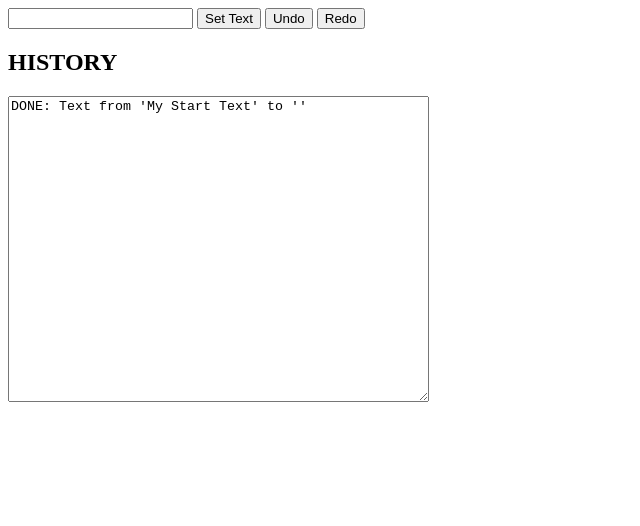
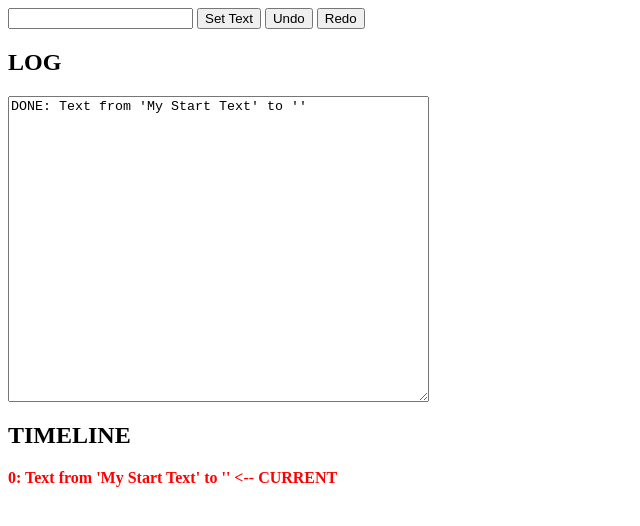
Before and after one commit to Darkfafi/CommandDesignPatternTest, a plain HTML site: page index.html in a window 1280 px wide. Both pictures are taken after a click on the button "Set Text". Shown: the whole page, without its empty margins (0-640 px from the left). Drawn offline with Linux system fonts and the light colour scheme.

Commit message:
added simple timeline visualization and renamed HISTORY to LOG

```diff
--- a/index.html
+++ b/index.html
@@ -1,18 +1,24 @@
 <html>
 	<head>
 		<title>Actions Test</title>
-		<script src="js/Actions/Actions.js"></script>
 	</head>
 	<body>
 
 		<h3 id="MyText">My Start Text</h3>
-		<input id="textInput" type="textfield"></input>
+		<input id="textInput" type="textfield">
 		<button id="setTextButton"> Set Text </button>
 		<button id="undoButton"> Undo </button>
 		<button id="redoButton"> Redo </button>
 
-		<h2>HISTORY</h2>
-		<textarea id="historyTextArea" rows="20" cols="50"></textarea>
+		<div>
+			<h2>LOG</h2>
+			<textarea id="historyTextArea" rows="20" cols="50"></textarea>
+		</div>
+
+		<div>
+			<h2>TIMELINE</h2>
+			<div id="timelineVisualizationHolder"></div>
+		</div>
 
 		<script>
 			let text = document.getElementById("MyText"); // Display Text Reference
@@ -21,6 +27,7 @@
 			let undoButton = document.getElementById("undoButton"); // Undo Button Reference
 			let redoButton = document.getElementById("redoButton"); // Redo Button Reference
 			let historyTextArea = document.getElementById("historyTextArea"); // History Text Area Reference
+			let timelineVisualizationHolder = document.getElementById("timelineVisualizationHolder"); // History Visualization Reference
 
 
 			let tracker = new ActionTracker(); // Creating the instance of the ActionTracker
@@ -42,12 +49,14 @@
 				{
 					text.innerHTML = inputText; // Set Text to new text at the given time
 					historyTextArea.innerHTML += "DONE: " + actionName + "\n"; // Update history log
+					UpdateVisualizationHistory();
 				},
 				// Undo
 				()=>
 				{
 					text.innerHTML = prevText; // Set Text to previous text at the given time
 					historyTextArea.innerHTML += "Reverted: " + actionName + "\n"; // Update history log
+					UpdateVisualizationHistory();
 				}));
 
 				textInput.value = "";
@@ -65,6 +74,30 @@
 				tracker.redoPreviousAction(); // Call the RedoPreviousAction in our tracker
 			}
 
+			function UpdateVisualizationHistory()
+			{
+				let names = tracker.getActionHistoryNamesList();
+
+				timelineVisualizationHolder.innerHTML = "";
+
+				for(var i = 0; i < names.length; i++)
+				{
+					var e = document.createElement("H4");
+					var styleString = "";
+					e.innerHTML += i+ ": " + names[i];
+
+					styleString = "margin: 0;";
+					if(tracker.getCurrentHistoryIndex() == i)
+					{
+						e.innerHTML += " <-- CURRENT"
+						styleString += "color: red;";
+					}
+
+					e.style = styleString;
+					e.innerHTML += "\n";
+					timelineVisualizationHolder.appendChild(e);
+				}
+			}
 
 			// This class will be responsible for executing the actions and tracking them
 			function ActionTracker()
@@ -96,8 +129,8 @@
 					if(currentIndex >= 0)
 					{
 						// Call the Undo on the current history index
-						actionsHistory[currentIndex].undoMethod();
-						currentIndex --; // Set the tracker of our current history position 1 step in the past
+						currentIndex--; // Set the tracker of our current history position 1 step in the past
+						actionsHistory[currentIndex + 1].undoMethod();
 					}
 				}
 
@@ -111,6 +144,23 @@
 						actionsHistory[currentIndex].actionMethod(); // And execute the do method of that particulare action
 					}
 				}
+
+				this.getActionHistoryNamesList = function()
+				{
+					let l = [];
+					for(var i = 0; i < actionsHistory.length; i++)
+					{
+						l.push(actionsHistory[i].actionName);
+					}
+
+					return l;
+				}
+
+
+				this.getCurrentHistoryIndex = function()
+				{
+					return currentIndex;
+				}
 			}
 
 			// This class is an action, we will be using this in the demo to create the Do and Undo methods inside the
```
